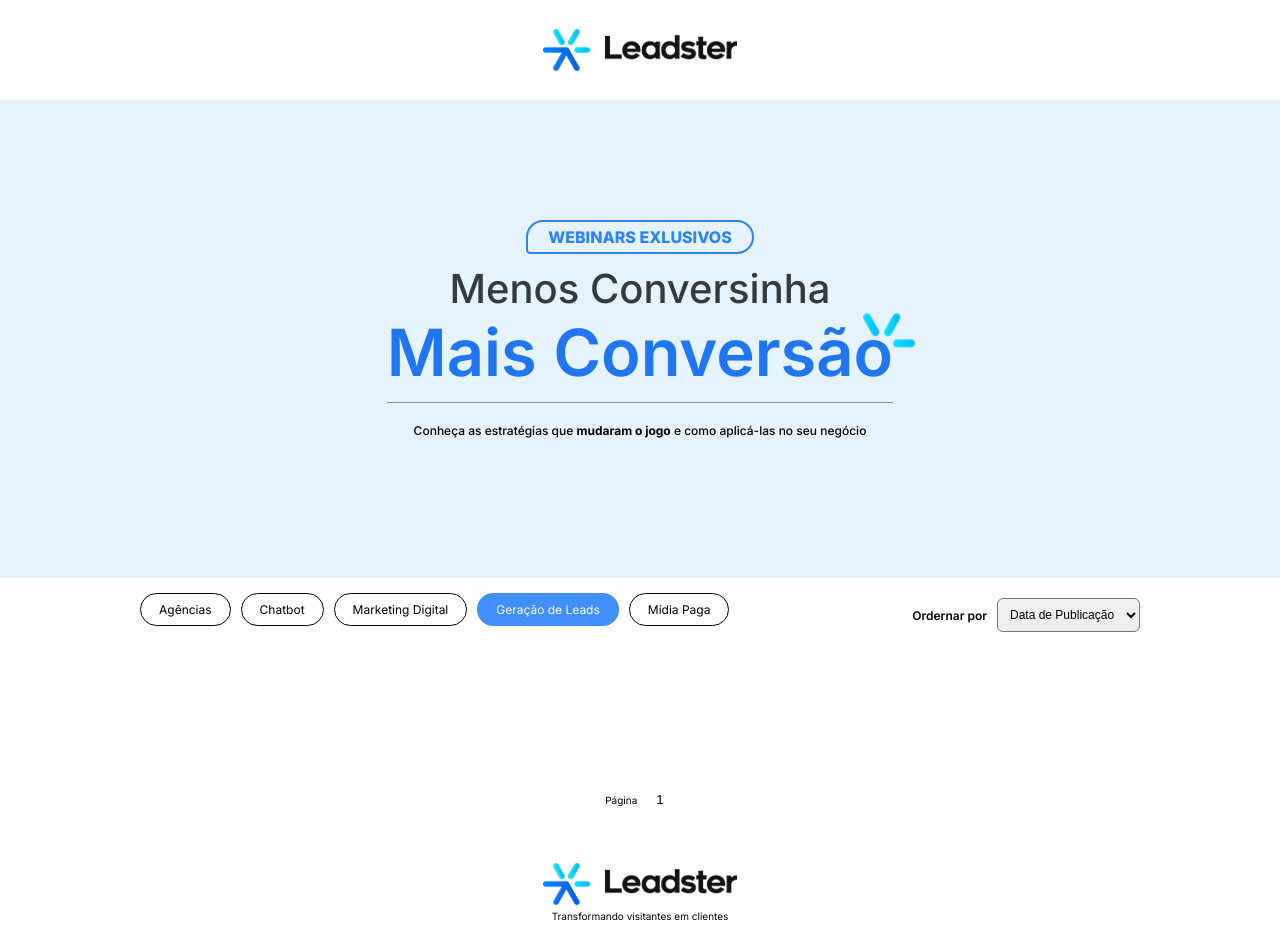
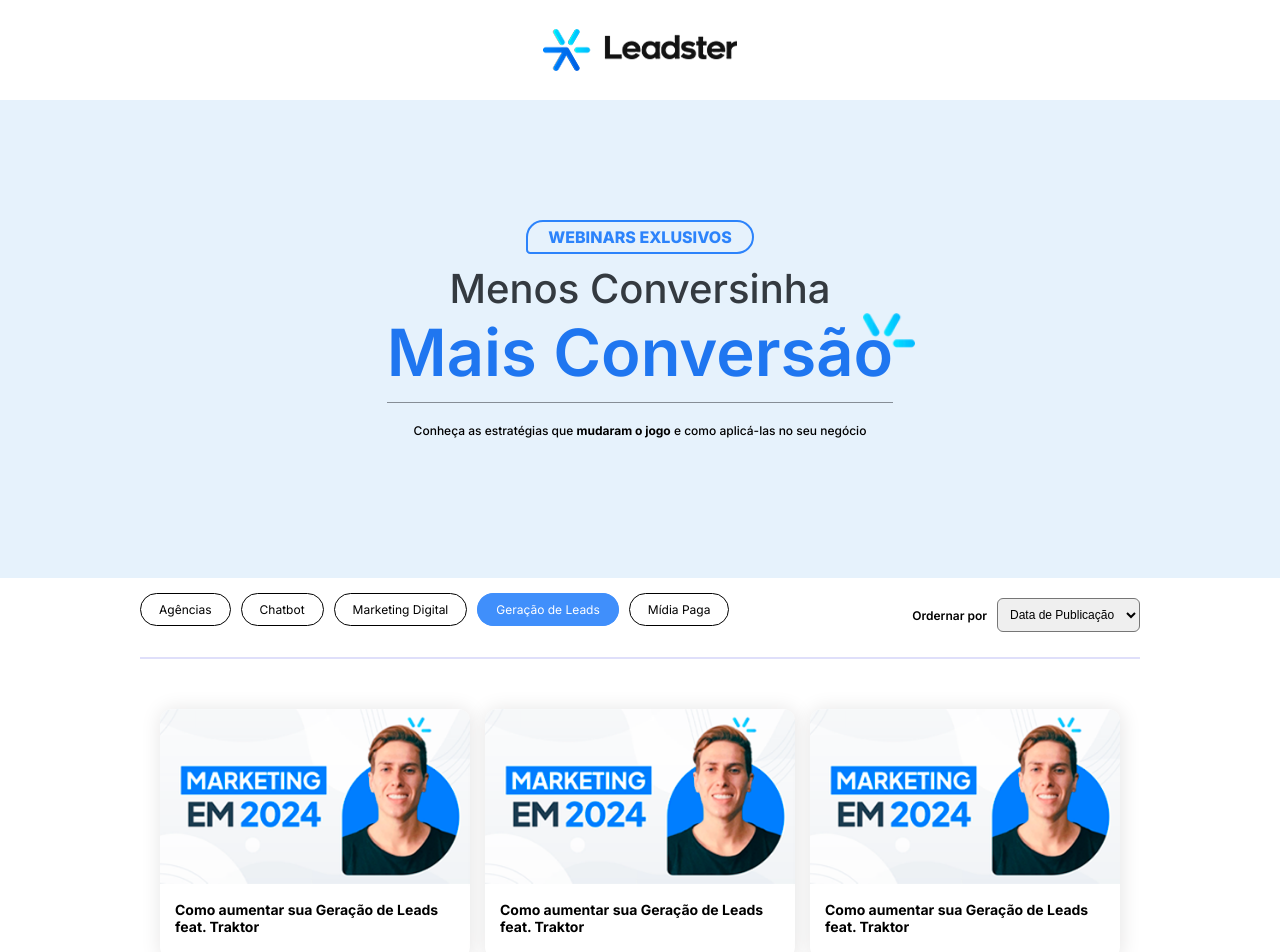
Before and after one commit to JogadorHungria/teste_tec_leadster, a Next.js app in the folder teste_tec_leadster/: page / in a window 1280 px wide. Shown: the top 952 px of the page. Built offline with nearby package versions, Linux system fonts and the light colour scheme.

Commit message:
feat: creation context global

```diff
--- /dev/null
+++ b/teste_tec_leadster/app/components/CardVideo/StyledCardVideo.ts
@@ -0,0 +1,56 @@
+"use client";
+import styled from "styled-components";
+
+export const StyledCardVideo = styled.a`
+  position: relative;
+  display: flex;
+  justify-content: center;
+  transition: 0.3s;
+  width: 310px;
+  min-width: 310px;
+  height: 250px;
+  background-color: white;
+  border-radius: 12px;
+  box-shadow: 1px 1px 20px 1px rgb(231, 230, 230);
+
+  img {
+    border-radius: 12px 12px 0 0;
+    width: 100%;
+    height: 70%;
+  }
+
+  .card-overlay {
+    position: absolute;
+    top: 0;
+    width: 100%;
+    height: 70%;
+    background-color: var(--color-blue-opacit-1);
+    border-radius: 12px 12px 0 0;
+    opacity: 0;
+    transition: opacity 0.3s;
+  }
+
+  :hover .card-overlay {
+    opacity: 1;
+  }
+
+  :hover {
+    color: var(--color-2);
+  }
+
+  .card-title {
+    position: absolute;
+    padding: 15px;
+    bottom: 9px;
+    left: 0;
+    max-height: 30%;
+    background-color: white;
+    border-radius: 0 0 12px 12px;
+    z-index: 2;
+  }
+
+  @media (max-width: 350px) {
+    min-width: 250px;
+    height: 200px;
+  }
+`;
--- /dev/null
+++ b/teste_tec_leadster/app/components/CardVideo/index.tsx
@@ -0,0 +1,13 @@
+import img from "../../../imagens/thumbnail.png";
+import Image from "next/image";
+import { StyledCardVideo } from "./StyledCardVideo";
+
+export const CardVideo = ({ video }: any) => {
+  return (
+    <StyledCardVideo>
+      <Image src={img} alt="imgvideo" />
+      <h3 className="card-title">{video.title}</h3>
+      <div className="card-overlay"></div>
+    </StyledCardVideo>
+  );
+};
--- a/teste_tec_leadster/app/components/SectionsInPage/VideosSection/index.tsx
+++ b/teste_tec_leadster/app/components/SectionsInPage/VideosSection/index.tsx
@@ -1,5 +1,6 @@
 // import { CardVideo } from "@/app/components/CardVideos";
 import data from "../../../../public/Mock/videos.json";
+import { CardVideo } from "../../CardVideo";
 
 import { StyledVideoSection } from "./StyledVideosSection";
 
@@ -64,7 +65,9 @@ export const VideoSection = ({ modal }: any) => {
       </nav>
       <div className="containerVideos">
         <ul>
-          <li></li>
+          {data.map((video) => (
+            <CardVideo key={Math.random} video={video} />
+          ))}
         </ul>
       </div>
 
```
Also changed, not shown: teste_tec_leadster/app/contexts/GlobalContext/index.tsx (added, +16 -0 lines), teste_tec_leadster/app/contexts/GlobalContext/interfaces.ts (added, +10 -0 lines).
